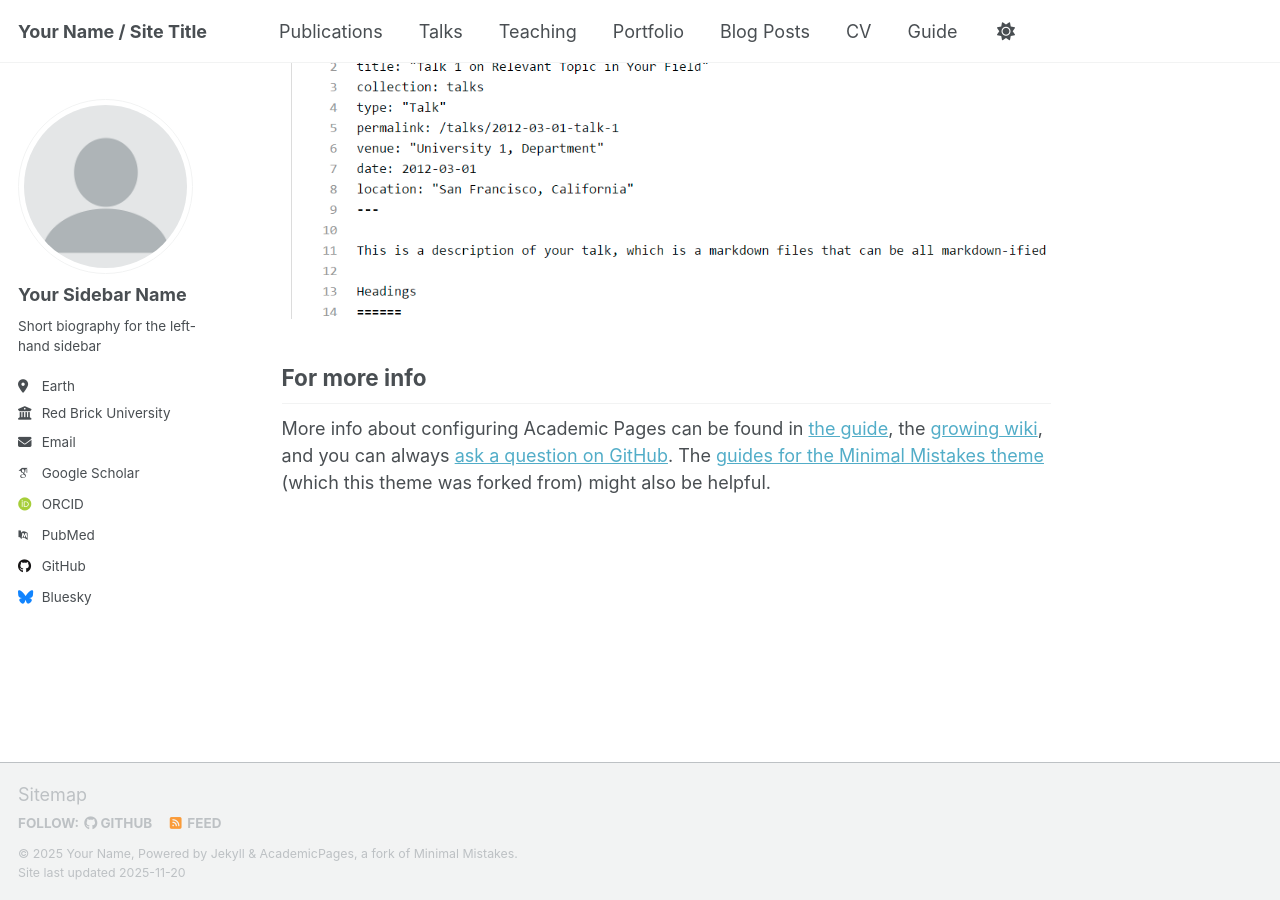
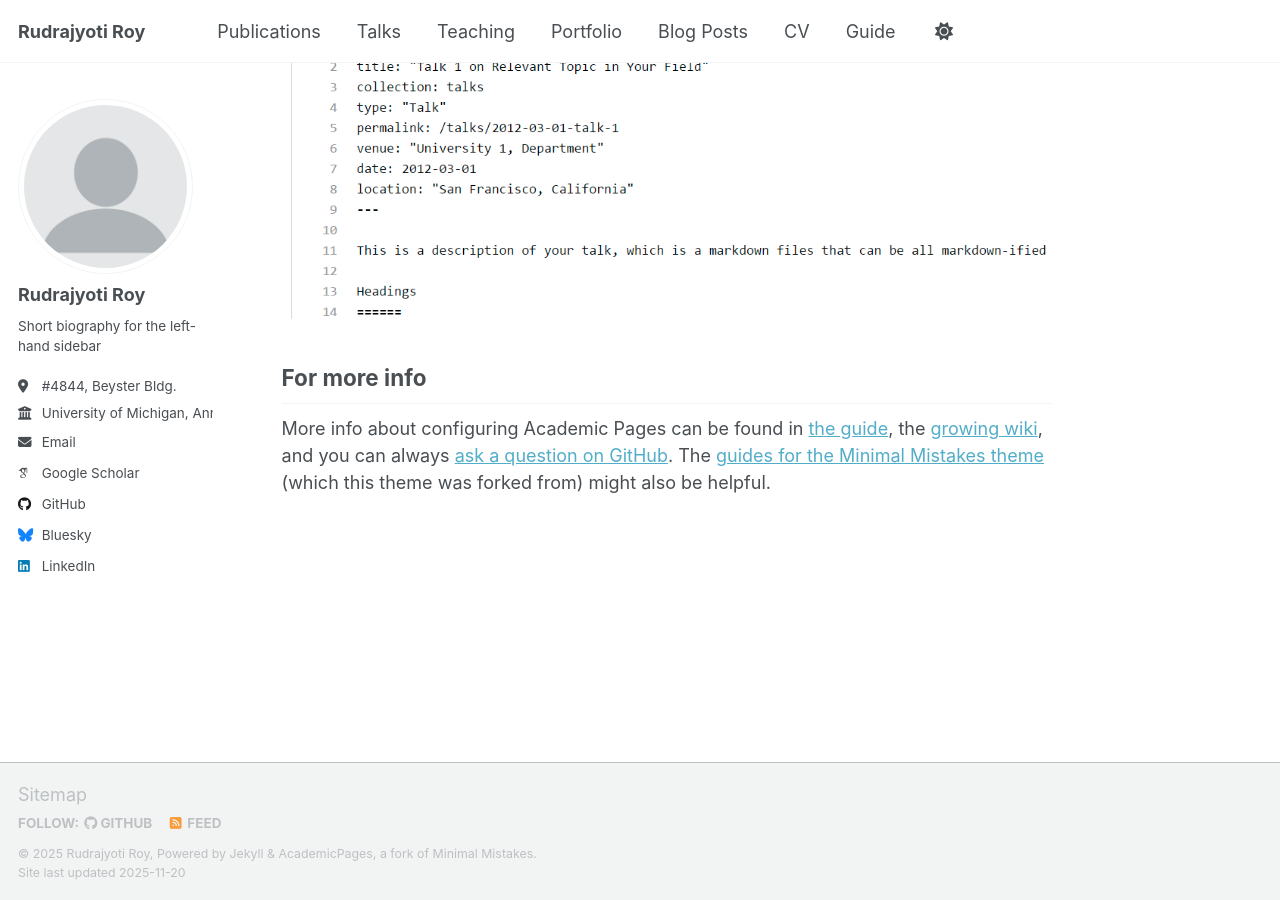
Before and after one commit to rudrajyotiroy/rudrajyotiroy.github.io, a Jekyll site: the page built from _pages/about.md, in a window 1280 px wide and 900 px high, scrolled down 2880 px. Built offline with Jekyll 4.4.1, drawn with Linux system fonts in a browser that asks for light colours; some web fonts are replaced; a script that is not in the unit is left out.

Commit message:
Update personal information in _config.yml

```diff
--- a/_config.yml
+++ b/_config.yml
@@ -9,14 +9,14 @@
 # Basic Site Settings
 locale                   : "en-US"
 site_theme               : "default" # Currently available options are "default", "air"
-title                    : "Your Name / Site Title"
+title                    : "Rudrajyoti Roy"
 title_separator          : "-"
-name                     : &name "Your Name"
-description              : &description "Your Name's academic portfolio"   # Update this with a general description of your site, this is the default if not overridden by a page
-url                      : https://academicpages.github.io # The base hostname & protocol for your site e.g. "https://[your GitHub username].github.io",
+name                     : &name "Rudrajyoti Roy"
+description              : &description "Rudra's academic portfolio"   # Update this with a general description of your site, this is the default if not overridden by a page
+url                      : https://rudrajyotiroy.github.io # The base hostname & protocol for your site e.g. "https://[your GitHub username].github.io",
                                                            # or if you already have some other page hosted on Github then use "https://[your GitHub username].github.io/[Your Repo Name]"
 baseurl                  : "" # the subpath of your site, e.g. "/blog"
-repository               : "academicpages/academicpages.github.io"
+repository               : "rudrajyotiroy/rudrajyotiroy.github.io"
 
 # Site Author - The following control what appear as part of the author content on the side bar.
 #               If a field is blank the icon and link will not appear, otherwise it will be shown.
@@ -24,23 +24,23 @@ repository               : "academicpages/academicpages.github.io"
 author:
   # Biographic information
   avatar           : "profile.png"
-  name             : "Your Sidebar Name"
+  name             : "Rudrajyoti Roy"
   pronouns         : # example: "she/her"
   bio              : "Short biography for the left-hand sidebar"
-  location         : "Earth"
-  employer         : "Red Brick University"
+  location         : "#4844, Beyster Bldg."
+  employer         : "University of Michigan, Ann Arbor"
   uri              : # URL
   email            : "none@example.org"
 
   # Academic websites
   academia         : # URL
   arxiv            : # URL - Update with the correct link to your profile
-  googlescholar    : "https://scholar.google.com/citations?user=PS_CX0AAAAAJ"
+  googlescholar    : "https://scholar.google.com/citations?user=7IXThLEAAAAJ"
   inspire-hep      : # URL
   impactstory      : # URL
-  orcid            : "https://orcid.org/yourorcidurl"
+  orcid            : # URL
   semantic         : # URL
-  pubmed           : "https://www.ncbi.nlm.nih.gov/pubmed/?term=john+snow"
+  pubmed           : # URL
   researchgate     : # URL
   scopus           : # URL
 
@@ -63,7 +63,7 @@ author:
   keybase          : # Username
   instagram        : # Username
   lastfm           : # Username
-  linkedin         : # Username
+  linkedin         : "https://linkedin.com/in/rudrajyoti-roy-9a9417187"
   mastodon         : # URL
   medium           : # URL
   pinterest        : # Username
```
